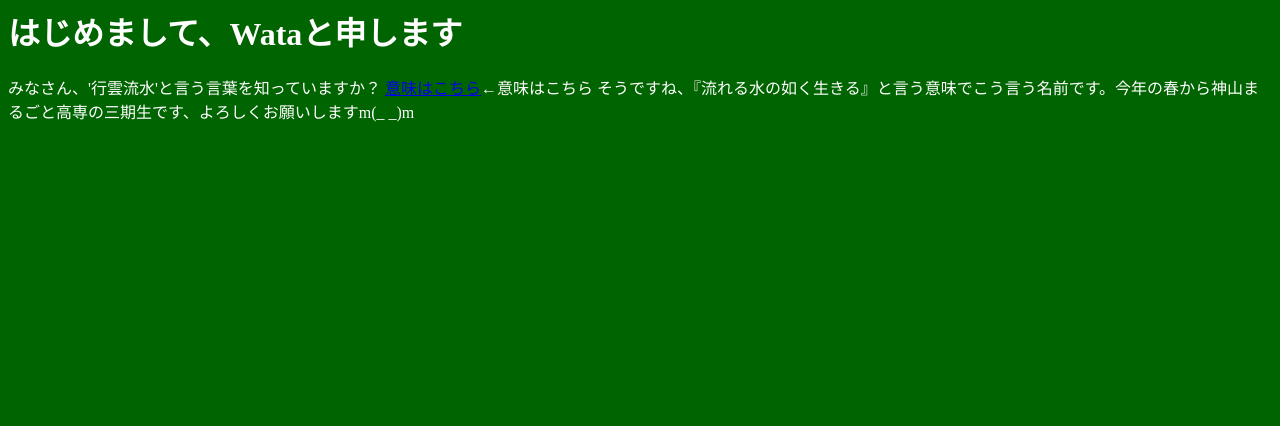
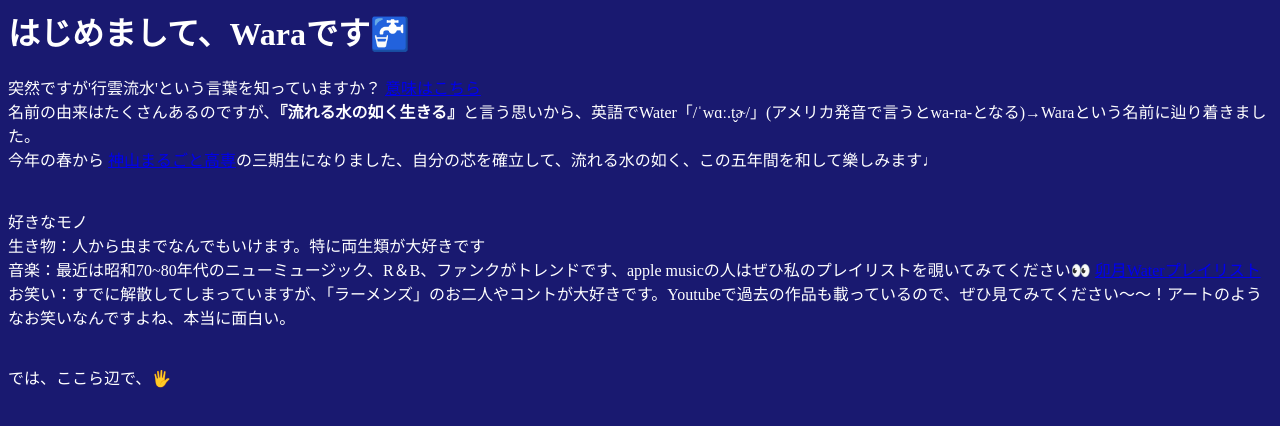
Before and after one commit to Wara0509/testweb, a plain HTML site: page index.html in a window 1280 px wide. Drawn offline with Linux system fonts and the light colour scheme.

Commit message:
Update index.html

```diff
--- a/index.html
+++ b/index.html
@@ -1,5 +1,15 @@
- <body bgcolor="#006400">
- <font color="white"><h1>はじめまして、Wataと申します</h1></font>
- <font color="white">みなさん、'行雲流水'と言う言葉を知っていますか？
- <a href="https://ja.wikipedia.org/wiki/%E8%A1%8C%E9%9B%B2%E6%B5%81%E6%B0%B4" target="_blank">意味はこちら</a><font color="white">←意味はこちら
- <font color="white">そうですね、『流れる水の如く生きる』と言う意味でこう言う名前です。今年の春から神山まるごと高専の三期生です、よろしくお願いしますm(_ _)m
+ <body bgcolor="#191970">
+ <font color="white"><h1>はじめまして、Waraです🚰</h1></font>
+ <font color="white">突然ですが'行雲流水'という言葉を知っていますか？
+<font color="white"><a href="https://ja.wikipedia.org/wiki/%E8%A1%8C%E9%9B%B2%E6%B5%81%E6%B0%B4" target="_blank">意味はこちら</a><font color="white"></font>
+ <br><font color="white">名前の由来はたくさんあるのですが、<b>『流れる水の如く生きる』</b>と言う思いから、英語でWater「/ˈwɑː.t̬ɚ/」(アメリカ発音で言うとwa-ra-となる)→Waraという名前に辿り着きました。
+ <br>今年の春から <a href="https://kamiyama.ac.jp/" target="_blank">神山まるごと高専</a><font color="white">の三期生になりました、自分の芯を確立して、流れる水の如く、この五年間を和して樂しみます♩
+ <br>
+ <br>
+  <h2></h2>好きなモノ
+ <br> 生き物：人から虫までなんでもいけます。特に両生類が大好きです
+ <br> 音楽：最近は昭和70~80年代のニューミュージック、R＆B、ファンクがトレンドです、apple musicの人はぜひ私のプレイリストを覗いてみてください👀<font color="white"></font> <a href="https://music.apple.com/jp/playlist/2o25%E5%8D%AF%E6%9C%88/pl.u-38oWZo8sYmallXq" target="_blank">卯月Waterプレイリスト</a><font color="white">
+ <br>お笑い：すでに解散してしまっていますが、「ラーメンズ」のお二人やコントが大好きです。Youtubeで過去の作品も載っているので、ぜひ見てみてください〜〜！アートのようなお笑いなんですよね、本当に面白い。
+ <br>
+ <br>
+<br>では、ここら辺で、🖐️
```
